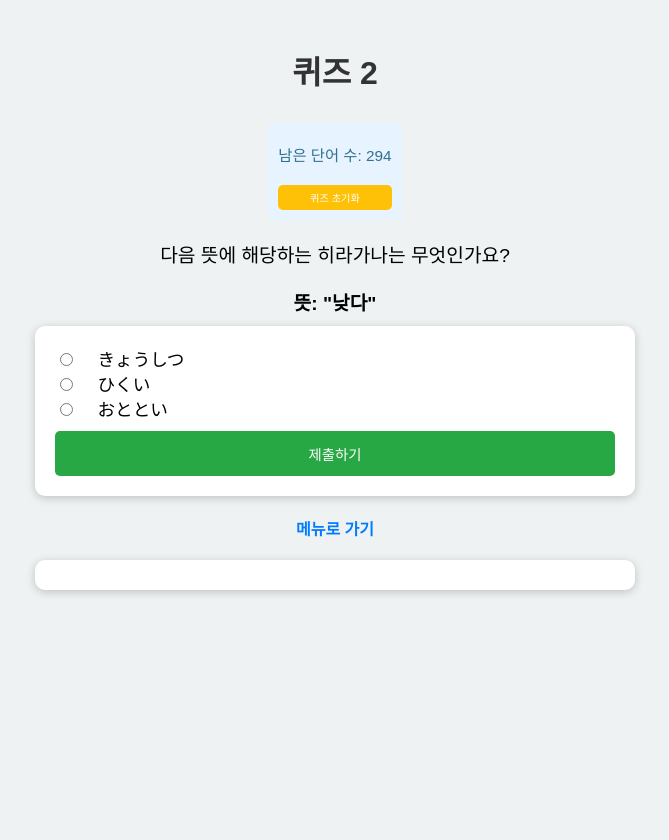
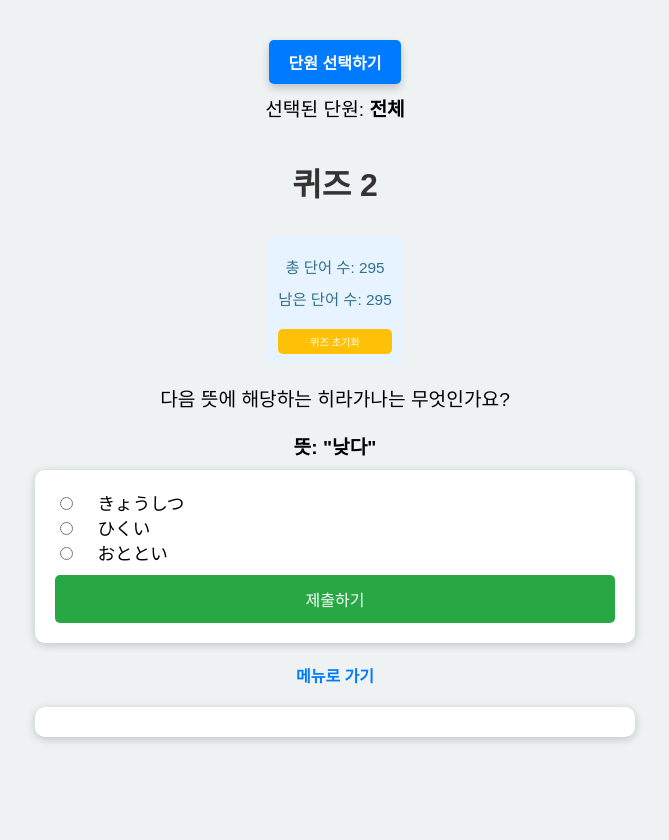
Before and after one commit to JTNewY/quizlet, a Django app: page /words/jp_quiz2/ in a window 1280 px wide. Shown: the whole page, without its empty margins (305-974 px from the left). Run offline with Django 5.2, Linux system fonts and the light colour scheme; data comes from the database, SQL or seed files in the repository; both versions use the stored data as it was after the commit.

Commit message:
quiz2 수정완료

```diff
--- a/WordLearningSite/words/templates/words/quiz2.html
+++ b/WordLearningSite/words/templates/words/quiz2.html
@@ -8,160 +8,199 @@
     <script src="https://code.jquery.com/jquery-3.6.0.min.js"></script>
     <link rel="stylesheet" href="{% static 'css/dark.css' %}" id="dark-mode-stylesheet" disabled>
     <style>
+        /* 기본 스타일 */
         body {
             font-family: Arial, sans-serif;
-            background-color: #eef2f3; /* 배경 색상 */
+            background-color: #eef2f3;
             margin: 0;
             padding: 20px;
             display: flex;
             flex-direction: column;
-            align-items: center; /* 중앙 정렬 */
-            min-height: 100vh; /* 최소 높이 설정 */
+            align-items: center;
+            min-height: 100vh;
+            transition: background-color 0.3s, color 0.3s;
         }
 
         h2 {
-            color: #333; /* 제목 색상 */
+            color: #333;
             margin-bottom: 20px;
-            text-align: center; /* 중앙 정렬 */
-            font-size: 2em; /* 제목 크기 */
+            text-align: center;
+            font-size: 2em;
+        }
+
+        .unit-select {
+            margin-top: 20px;
+            background-color: #007BFF;
+            color: white;
+            padding: 10px 20px;
+            border: none;
+            border-radius: 5px;
+            cursor: pointer;
+            font-size: 1em;
+            text-decoration: none;
+            transition: background-color 0.3s;
+            box-shadow: 0 4px 8px rgba(0, 0, 0, 0.2);
+        }
+
+        .unit-select:hover {
+            background-color: #0056b3;
         }
 
         #quiz-form {
-            background: white; /* 폼 배경색 */
-            border-radius: 10px; /* 둥근 모서리 */
-            box-shadow: 0 2px 10px rgba(0, 0, 0, 0.2); /* 그림자 효과 */
+            background: white;
+            border-radius: 10px;
+            box-shadow: 0 2px 10px rgba(0, 0, 0, 0.2);
             padding: 20px;
-            width: 90%; /* 모바일에 적합한 너비 */
-            max-width: 600px; /* 최대 너비 설정 */
-            box-sizing: border-box; /* 박스 크기 설정 */
+            width: 90%;
+            max-width: 600px;
+            box-sizing: border-box;
         }
 
         p {
-            font-size: 1.2em; /* 글씨 크기 조정 */
-            margin: 10px 0; /* 간격 조정 */
-            word-wrap: break-word; /* 긴 단어 줄바꿈 */
-            text-align: center; /* 중앙 정렬 */
+            font-size: 1.2em;
+            margin: 10px 0;
+            text-align: center;
         }
 
         label {
-            margin-left: 10px; /* 레이블과 라디오 버튼 간격 */
-            font-size: 1.1em; /* 레이블 크기 조정 */
+            margin-left: 10px;
+            font-size: 1.1em;
         }
 
         input[type="radio"] {
-            margin-right: 10px; /* 라디오 버튼과 레이블 간격 */
+            margin-right: 10px;
         }
 
         button {
-            background-color: #28a745; /* 버튼 배경 색상 */
-            color: white; /* 버튼 글자 색상 */
-            padding: 12px 15px; /* 버튼 패딩 */
-            border: none; /* 테두리 없애기 */
-            border-radius: 5px; /* 둥근 버튼 */
-            cursor: pointer; /* 커서 포인터로 변경 */
-            width: 100%; /* 버튼 폭을 100%로 */
-            margin-top: 10px; /* 버튼 위 간격 */
-            transition: background-color 0.3s; /* 배경색 전환 효과 */
-            font-size: 0.9em; /* 버튼 글씨 크기 조정 */
+            background-color: #28a745;
+            color: white;
+            padding: 12px 15px;
+            border: none;
+            border-radius: 5px;
+            cursor: pointer;
+            width: 100%;
+            margin-top: 10px;
+            transition: background-color 0.3s;
+            font-size: 1em;
         }
 
         button:hover {
-            background-color: #218838; /* 호버 시 배경 색상 변화 */
+            background-color: #218838;
         }
 
         #result {
             margin-top: 20px;
-            text-align: center; /* 결과 텍스트 중앙 정렬 */
-            width: 90%; /* 결과 영역 너비 */
-            max-width: 600px; /* 최대 너비 설정 */
-            background: white; /* 결과 배경색 */
-            border-radius: 10px; /* 둥근 모서리 */
-            box-shadow: 0 2px 10px rgba(0, 0, 0, 0.2); /* 그림자 효과 */
-            padding: 15px; /* 내부 여백 */
-            box-sizing: border-box; /* 박스 크기 설정 */
+            text-align: center;
+            width: 90%;
+            max-width: 600px;
+            background: white;
+            border-radius: 10px;
+            box-shadow: 0 2px 10px rgba(0, 0, 0, 0.2);
+            padding: 15px;
+            box-sizing: border-box;
         }
 
         .correct {
-            color: green; /* 정답일 때 글자 색상 */
+            color: green;
         }
 
         .incorrect {
-            color: red; /* 오답일 때 글자 색상 */
+            color: red;
         }
 
         a {
-            margin-top: 20px; /* 링크와 결과 간격 */
-            color: #007BFF; /* 링크 색상 */
-            text-decoration: none; /* 밑줄 제거 */
-            font-weight: bold; /* 글자 두껍게 */
-            transition: color 0.3s; /* 색상 전환 효과 */
-            text-align: center; /* 중앙 정렬 */
+            margin-top: 20px;
+            color: #007BFF;
+            text-decoration: none;
+            font-weight: bold;
+            transition: color 0.3s;
+            text-align: center;
         }
 
         a:hover {
-            color: #0056b3; /* 호버 시 색상 변화 */
+            color: #0056b3;
         }
 
         #progress {
-            font-size: 0.8em; /* 남은 단어 수 글씨 크기 작게 조정 */
-            margin: 10px 0; /* 간격 조정 */
-            padding: 10px; /* 패딩 추가 */
-            background-color: #e7f3fe; /* 진행 상태 배경 색상 */
-            color: #31708f; /* 진행 상태 글자 색상 */
-            border-radius: 5px; /* 둥근 모서리 */
-            text-align: center; /* 중앙 정렬 */
+            font-size: 0.8em;
+            margin: 10px 0;
+            padding: 10px;
+            background-color: #e7f3fe;
+            color: #31708f;
+            border-radius: 5px;
+            text-align: center;
         }
 
         .reset-button {
-            padding: 5px 10px; /* 초기화 버튼 패딩 */
-            font-size: 0.8em; /* 초기화 버튼 글씨 크기 작게 조정 */
-            background-color: #ffc107; /* 초기화 버튼 색상 */
-            margin-top: 10px; /* 위 간격 조정 */
-            cursor: pointer; /* 커서 포인터로 변경 */
+            padding: 5px 10px;
+            font-size: 0.8em;
+            background-color: #ffc107;
+            margin-top: 10px;
+            cursor: pointer;
         }
 
         .reset-button:hover {
-            background-color: #e0a800; /* 호버 시 색상 변화 */
+            background-color: #e0a800;
+        }
+
+        .loading {
+            display: none;
+            font-size: 1.2em;
+            text-align: center;
+            margin-top: 10px;
         }
 
         @media (max-width: 600px) {
             #quiz-form {
-                width: 95%; /* 모바일에서 폼 너비 조정 */
+                width: 95%;
             }
+
             button {
-                padding: 15px; /* 버튼 패딩 조정 */
-                font-size: 0.9em; /* 버튼 글씨 크기 조정 */
+                padding: 15px;
+                font-size: 0.9em;
             }
         }
     </style>
 </head>
 <body>
+    <a href="{% url 'words:select_unit2' %}" class="unit-select">단원 선택하기</a>
+    <p>선택된 단원: <strong>{{ selected_unit }}</strong></p>
+
     <h2>퀴즈 2</h2>
     <div id="progress">
-        <p>남은 단어 수: {{ remaining_count }}</p> <!-- 남은 단어 수 표시 -->
-        <button class="reset-button" id="reset-quiz">퀴즈 초기화</button> <!-- 초기화 버튼 추가 -->
+        <p class="small-text">총 단어 수: {{ total_words }}</p>
+        <p class="small-text" style="display: none;">현재 카운트: <span id="current-count">{{ current_count }}</span></p>
+        <p class="small-text">남은 단어 수: <span id="remaining-count">{{ remaining_count }}</span></p>
+        <button class="reset-button" id="reset-quiz">퀴즈 초기화</button>
     </div>
     <p>다음 뜻에 해당하는 히라가나는 무엇인가요?</p>
     <p><strong>뜻: "{{ correct_word.definition }}"</strong></p>
+
     <form id="quiz-form" method="post">
         {% csrf_token %}
         <input type="hidden" name="correct_hiragana" value="{{ correct_word.hiragana }}">
         {% for word in selected_words %}
             <div>
-                <input type="radio" name="selected_hiragana" value="{{ word.hiragana }}" id="{{ word.hiragana }}" class="hiragana-option">
+                <input type="radio" name="selected_hiragana" value="{{ word.hiragana }}" id="{{ word.hiragana }}" class="hiragana-option" required>
                 <label for="{{ word.hiragana }}">{{ word.hiragana }}</label>
             </div>
         {% endfor %}
-        <button type="submit">제출하기</button>
+        <button type="submit" id="submit-button">제출하기</button>
     </form>
 
     <a href="/words/jp">메뉴로 가기</a>
 
-    <div id="result"></div>
+    <div id="result" aria-live="polite"></div>
+    <div class="loading" id="loading-indicator">로딩 중...</div>
 
     <script>
+        $(document).ready(function() {
+            // 퀴즈 제출 처리
             $('#quiz-form').on('submit', function(event) {
-            event.preventDefault();
+                event.preventDefault(); // 기본 폼 제출 방지
+                $('#submit-button').prop('disabled', true); // 제출 버튼 비활성화
+                $('#loading-indicator').show(); // 로딩 표시
+
                 $.ajax({
                     type: 'POST',
                     url: '{% url "words:check_quiz2" %}',
@@ -184,39 +223,48 @@
                     },
                     error: function(xhr, status, error) {
                         $('#result').html('<h3>오류 발생</h3>' +
-                        '<p>퀴즈 결과를 가져오는 데 문제가 발생했습니다. 다시 시도해주세요.</p>'
+                            '<p>퀴즈 결과를 가져오는 데 문제가 발생했습니다. 다시 시도해주세요.</p>' +
+                            '<p>상세 오류: ' + xhr.responseText + '</p>'
                         );
                         console.log(error);
+                    },
+                    complete: function() {
+                        $('#submit-button').prop('disabled', false); // 버튼 다시 활성화
+                        $('#loading-indicator').hide(); // 로딩 표시 숨김
                     }
                 });
             });
 
+            // 퀴즈 초기화 처리
             $('#reset-quiz').on('click', function() {
-            $.ajax({
-                type: 'POST',
-                url: '{% url "words:reset_words" %}',
-                data: {
-                    'csrfmiddlewaretoken': '{{ csrf_token }}'
-                },
-                success: function(response) {
-                    location.reload();
-                },
-                error: function(xhr, status, error) {
-                    alert('초기화 중 오류가 발생했습니다. 다시 시도해 주세요.');
-                    console.log(error);
-                }
+                resetQuiz();
             });
         });
-
-
-        if (localStorage.getItem('dark-mode') === 'enabled') {
-            document.body.classList.add('dark-mode');
-            const icon = document.getElementById('toggle-dark-mode').querySelector('i');
-            icon.classList.toggle('fa-moon');
-            icon.classList.toggle('fa-sun');
+        function resetQuiz() {
+            fetch('{% url "words:reset_words" %}', {
+                method: 'POST',
+                headers: {
+                    'X-CSRFToken': '{{ csrf_token }}'
+                },
+                credentials: 'same-origin'
+            })
+            .then(response => {
+                if (response.ok) {
+                    // Reset UI elements without reloading the page
+                    $('#current-count').text(0); // Reset current count to 0
+                    $('#remaining-count').text({{ total_words }}); // Reset remaining count to total words
+                    $('#result').empty(); // Clear the result section
+                    alert('퀴즈가 초기화되었습니다.'); // Inform user
+                } else {
+                    console.error("초기화 중 오류 발생");
+                    alert('초기화 중 오류가 발생했습니다. 다시 시도해 주세요.');
                 }
-
+            })
+            .catch(error => {
+                console.error("초기화 중 오류 발생", error);
+                alert('초기화 중 오류가 발생했습니다. 다시 시도해 주세요.');
+            });
+        }
     </script>
-
 </body>
 </html>
--- a/WordLearningSite/words/urls.py
+++ b/WordLearningSite/words/urls.py
@@ -24,6 +24,7 @@ urlpatterns = [
     path('jp_quiz2/check/', views.check_quiz2, name='check_quiz2'),  # 퀴즈 2 결과 체크
     path('reset_words/', views.reset_words_view, name='reset_words'),
     path('select_unit/', views.select_unit, name='select_unit'),
+    path('select_unit2/', views.select_unit2, name='select_unit2'),
 
 
     # 영어 관련 URL
--- a/WordLearningSite/words/views.py
+++ b/WordLearningSite/words/views.py
@@ -35,6 +35,21 @@ def select_unit(request):
             return redirect('words:unit_quiz_view')  # 퀴즈 페이지로 리다이렉트
 
     return render(request, 'words/select_unit.html', {'units': units})
+
+def select_unit2(request):
+    units = Word.objects.values_list('unit', flat=True).distinct()  # 단원 목록 가져오기
+
+    # 사용자가 선택한 단원 저장
+    if request.method == 'POST':
+        selected_unit = request.POST.get('unit')
+        if selected_unit:
+            request.session['selected_unit2'] = selected_unit  # 세션에 선택한 단원 저장
+            return redirect('words:unit_quiz_view2')  # 퀴즈 페이지로 리다이렉트
+
+    return render(request, 'words/select_unit2.html', {'units': units})
+
+
+
 def unit_quiz_view(request):
     if request.method == 'POST':
         unit = request.POST.get('unit')
@@ -53,6 +68,25 @@ def unit_quiz_view(request):
                 messages.error(request, "선택한 단원에 단어가 없습니다.")
 
     return redirect('words:jp_unit_list')
+
+def unit_quiz_view2(request):
+    if request.method == 'POST':
+        unit = request.POST.get('unit')  # 단원 정보를 POST로 가져옴
+        if unit:
+            words = Word.objects.filter(unit=unit)  # 선택한 단원의 단어들 가져오기
+            if words.exists():
+                # 단어 목록을 세션에 저장
+                request.session['remaining_japanese_words'] = list(words.values('id', 'kanji', 'hiragana', 'definition'))
+                request.session['selected_unit'] = unit  # 선택한 단원도 세션에 저장
+
+                # current_count 초기화
+                request.session['current_count'] = 0  # 기존에 'current_count'가 없으면 0으로 초기화
+
+                return redirect('words:quiz2')  # 퀴즈 2 페이지로 리다이렉트
+            else:
+                messages.error(request, "선택한 단원에 단어가 없습니다.")  # 단어가 없을 경우 메시지 표시
+
+    return redirect('words:jp_unit_list')  # POST가 아닐 경우 단원 목록으로 리다이렉트
 
 # 일본어 단원 목록
 def jp_unit_list(request):
@@ -255,57 +289,83 @@ def check_quiz(request):
     return JsonResponse({'error': 'Invalid request method.'}, status=400)
 
 def quiz2_view(request):
-    remaining_words = request.session.get('remaining_japanese_words', [])
+    # 선택된 단원 가져오기 (기본값은 '전체')
+    unit = request.GET.get('unit', '전체')
+
+    # 전체 단어 또는 선택된 단원 단어 가져오기
+    if unit == '전체':
+        remaining_words = list(Word.objects.all())  # 전체 단어 가져오기
+    else:
+        remaining_words = list(Word.objects.filter(unit=unit))  # 선택된 단원 단어 가져오기
 
     if not remaining_words:  # 단어 리스트가 비어있으면 초기화
         reset_japanese_words(request)  # 초기화 함수 호출
-        remaining_words = request.session['remaining_japanese_words']
+        remaining_words = list(Word.objects.all())  # 초기화 후 다시 가져오기
+
+    # 세션에서 이미 사용한 단어 가져오기
+    used_words = request.session.get('used_words', [])
+
+    # 남은 단어에서 사용된 단어를 제외
+    remaining_words = [word for word in remaining_words if word.id not in used_words]
 
     total_words = len(remaining_words)  # 총 단어 수
 
+    # 최소 3개 이상의 단어가 필요
     if total_words < 3:
         return render(request, 'words/quiz2.html', {
             'error_message': '퀴즈를 시작하려면 최소 3개의 단어가 필요합니다. 단어를 추가해주세요.'
         })
 
+    # 정답 단어 선택
     correct_word_data = random.choice(remaining_words)
-    other_words = [word for word in remaining_words if word['id'] != correct_word_data['id']]
+    other_words = [word for word in remaining_words if word.id != correct_word_data.id]
 
+    # 다른 단어가 2개 이상인지 확인
     if len(other_words) < 2:
         return render(request, 'words/quiz2.html', {
             'error_message': '퀴즈를 구성할 수 있는 단어가 부족합니다.'
         })
 
+    # 정답 단어와 랜덤으로 2개의 다른 단어 선택
     selected_words = [correct_word_data] + random.sample(other_words, 2)
-    random.shuffle(selected_words)
+    random.shuffle(selected_words)  # 단어 순서 섞기
+
+    # 사용한 단어 추가
+    used_words.append(correct_word_data.id)
+    request.session['used_words'] = used_words
 
     remaining_words.remove(correct_word_data)  # 사용한 단어 제거
-    request.session['remaining_japanese_words'] = remaining_words  # 업데이트된 단어 리스트 저장
+    request.session['remaining_japanese_words'] = [serialize_word(word) for word in remaining_words]  # 직렬화하여 저장
 
-    remaining_count = len(remaining_words)  # 남은 단어 수
+    remaining_count = len(remaining_words)  # 남은 단어 수 계산
 
+    # 카운트 초기화 및 설정
+    if 'current_count' not in request.session:
+        request.session['current_count'] = 0  # 카운트 초기화는 여기서만
+
+    current_count = request.session['current_count']  # 현재 카운트 가져오기
+    remaining_count = total_words - current_count  # 남은 단어 수 계산
+
+    # 퀴즈 화면 렌더링
     return render(request, 'words/quiz2.html', {
-        'selected_words': selected_words,
-        'correct_word': correct_word_data,
+        'selected_words': [serialize_word(word) for word in selected_words],  # 직렬화하여 전달
+        'correct_word': serialize_word(correct_word_data),  # 직렬화하여 전달
         'total_words': total_words,
-        'remaining_count': remaining_count,
+        'remaining_count': remaining_count,  # 수정된 남은 단어 수
+        'current_count': current_count,  # 현재 카운트 전달
+        'selected_unit': unit  # 선택된 단원 전달
     })
-
-
 
 
 def check_quiz2(request):
     if request.method == 'POST':
-        selected_hiragana = request.POST.get('selected_hiragana')  # 선택한 히라가나
+        selected_hiragana = request.POST.get('selected_hiragana')  # Get the selected hiragana
         correct_hiragana = request.POST.get('correct_hiragana')
 
-        # 정답 비교
-        is_correct = selected_hiragana == correct_hiragana
-
-        # 정답 단어를 DB에서 찾기 (히라가나로 검색)
+        # Find the correct word in the database using hiragana
         correct_word = Word.objects.filter(hiragana=correct_hiragana).first()
 
-        # 정답 단어가 없을 경우, 히라가나만 반환
+        # If the correct word is not found, return the correct hiragana
         if correct_word is None:
             return JsonResponse({
                 'is_correct': False,
@@ -314,11 +374,17 @@ def check_quiz2(request):
             })
 
         correct_definition = correct_word.definition
+        is_correct = selected_hiragana == correct_hiragana  # Compare the selected hiragana
+
+        # Increment the current quiz count
+        current_count = request.session.get('current_count', 0)
+        request.session['current_count'] = current_count + 1  # Save the updated count
 
         return JsonResponse({
             'is_correct': is_correct,
             'correct_hiragana': correct_hiragana,
             'correct_definition': correct_definition,
+            'current_count': request.session['current_count'],  # Return the current count
         })
 
     return JsonResponse({'error': 'Invalid request method.'}, status=400)
```
Also changed, not shown: WordLearningSite/words/templates/words/select_unit2.html (added, +87 -0 lines), WordLearningSite/db.sqlite3. Lines whose indentation alone changed are shown as unchanged.
